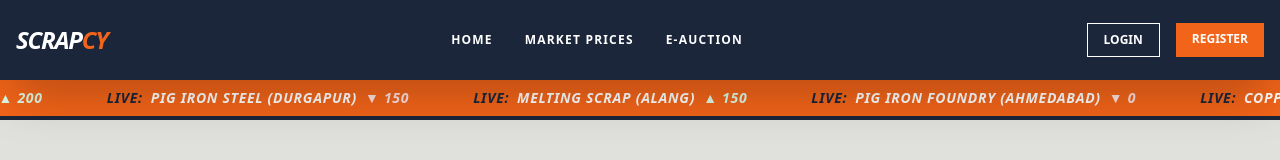
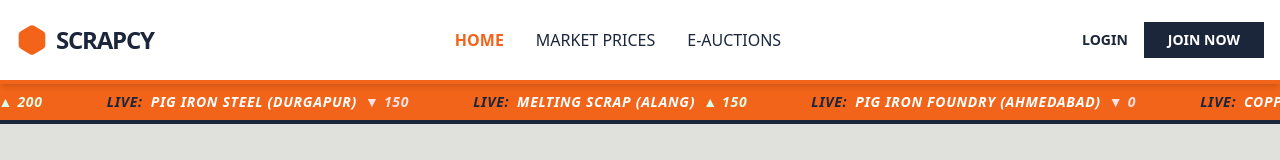
Before and after one commit to nilesh94/scrapcy-frontend, a React (Create React App) app: page / in a window 1280 px wide. Shown: the top 160 px of the page. Built offline with nearby package versions, Linux system fonts and the light colour scheme.

Commit message:
Update Navbar.js

```diff
--- a/src/components/Navbar.js
+++ b/src/components/Navbar.js
@@ -1,29 +1,62 @@
-import React from 'react';
-import { Link } from 'react-router-dom';
+import React, { useState } from 'react';
+import { Link, useLocation } from 'react-router-dom';
+import { Menu, X, Hexagon } from 'lucide-react';
 
 const Navbar = () => {
+  const [isOpen, setIsOpen] = useState(false);
+  const location = useLocation();
+
+  const isActive = (path) => location.pathname === path ? "text-orange font-bold" : "text-navy hover:text-orange";
+
   return (
-    <nav className="bg-navy text-white sticky top-0 z-50 shadow-2xl">
-      <div className="max-w-7xl mx-auto px-4 h-20 flex justify-between items-center">
-        <Link to="/" className="text-2xl font-black tracking-tighter italic">
-          SCRAP<span className="text-orange">CY</span>
-        </Link>
+    <nav className="bg-white border-b-4 border-orange sticky top-0 z-50 shadow-md">
+      <div className="max-w-7xl mx-auto px-4">
+        <div className="flex justify-between items-center h-20">
 
-        <div className="hidden md:flex space-x-8 font-bold uppercase text-xs tracking-widest">
-          <Link href="/" className="hover:text-orange transition">Home</Link>
-          <a href="#prices" className="hover:text-orange transition">Market Prices</a>
-          <a href="#auction" className="hover:text-orange transition">E-Auction</a>
-        </div>
+          {/* Logo */}
+          <Link to="/" className="flex items-center gap-2">
+            <Hexagon className="text-orange fill-current" size={32} />
+            <span className="text-2xl font-black text-navy uppercase tracking-tighter">
+              Scrapcy
+            </span>
+          </Link>
 
-        <div className="flex gap-4">
-          <Link to="/login" className="text-xs font-bold border border-white px-4 py-2 hover:bg-white hover:text-navy transition">
-            LOGIN
-          </Link>
-          <Link to="/register" className="text-xs font-bold bg-orange px-4 py-2 hover:bg-white hover:text-orange transition">
-            REGISTER
-          </Link>
+          {/* Desktop Menu */}
+          <div className="hidden md:flex items-center gap-8">
+            <Link to="/" className={isActive('/')}>HOME</Link>
+            {/* NEW LINK ADDED HERE */}
+            <Link to="/tracker" className={isActive('/tracker')}>MARKET PRICES</Link>
+            <Link to="/auction" className={isActive('/auction')}>E-AUCTIONS</Link>
+          </div>
+
+          {/* Auth Buttons */}
+          <div className="hidden md:flex items-center gap-4">
+            <Link to="/login" className="font-bold text-navy hover:text-orange text-sm">LOGIN</Link>
+            <Link to="/register" className="bg-navy text-white px-6 py-2 font-bold uppercase text-sm hover:bg-orange transition-colors">
+              Join Now
+            </Link>
+          </div>
+
+          {/* Mobile Menu Button */}
+          <div className="md:hidden">
+            <button onClick={() => setIsOpen(!isOpen)} className="text-navy">
+              {isOpen ? <X size={28} /> : <Menu size={28} />}
+            </button>
+          </div>
         </div>
       </div>
+
+      {/* Mobile Menu Dropdown */}
+      {isOpen && (
+        <div className="md:hidden bg-platinum border-t border-gray-200 py-4">
+          <div className="flex flex-col gap-4 px-4 font-bold text-navy">
+            <Link to="/" onClick={() => setIsOpen(false)}>HOME</Link>
+            <Link to="/tracker" onClick={() => setIsOpen(false)}>MARKET PRICES</Link>
+            <Link to="/login" onClick={() => setIsOpen(false)}>LOGIN</Link>
+            <Link to="/register" onClick={() => setIsOpen(false)} className="text-orange">JOIN NOW</Link>
+          </div>
+        </div>
+      )}
     </nav>
   );
 };
```
